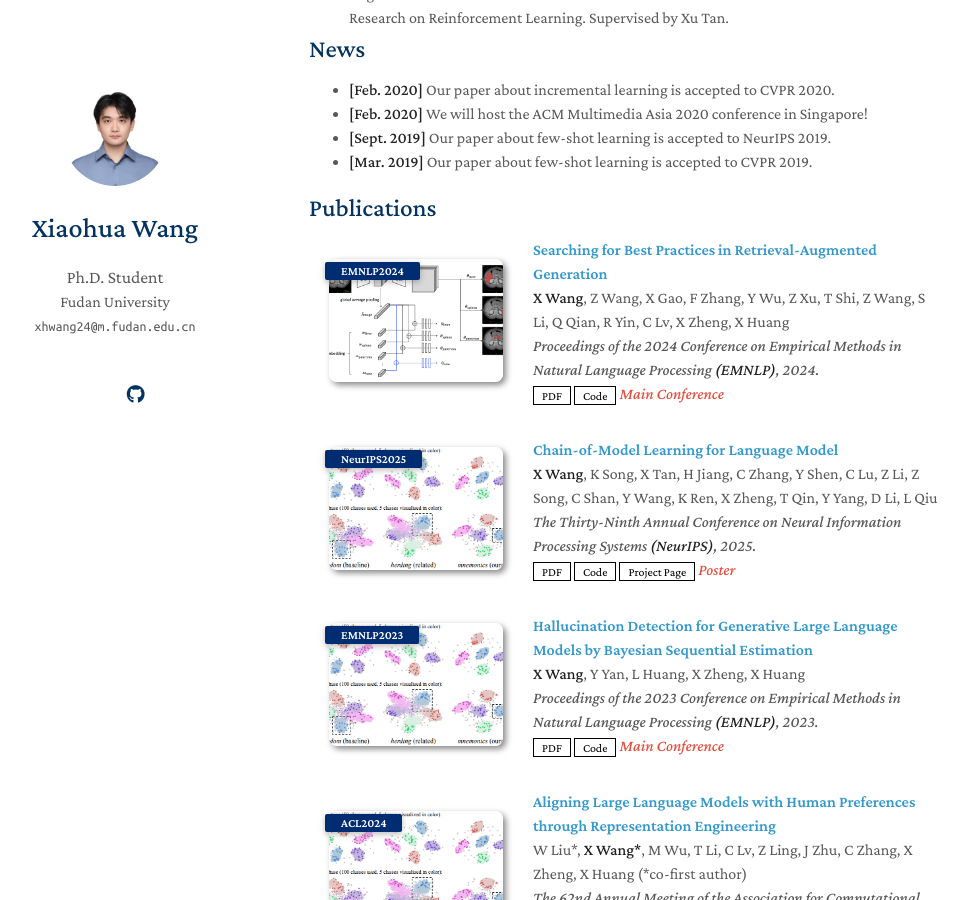
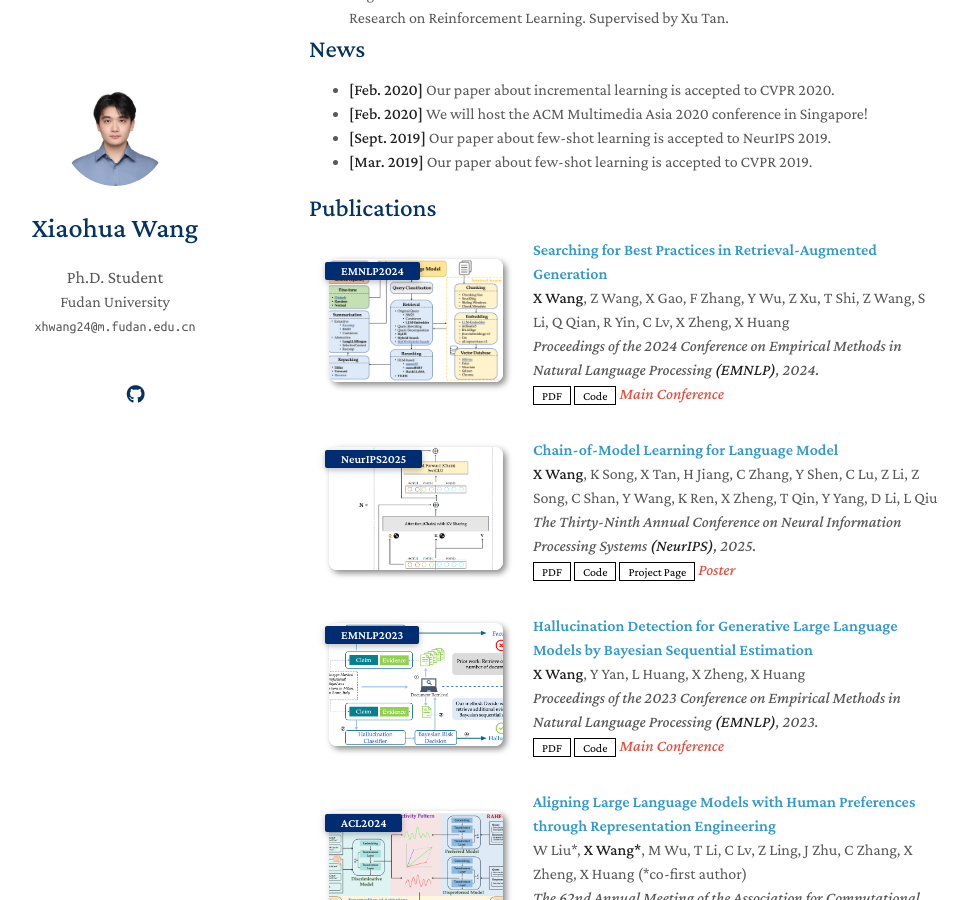
Before and after one commit to xhwang22/homepage, a Jekyll site: the page built from index.md, in a window 1280 px wide and 900 px high, scrolled down 612 px. Shown: the whole window, without its empty margins (161-1129 px from the left). Built offline with Jekyll 4.4.1, drawn with Linux system fonts in a browser that asks for light colours; a style sheet for code colours, icons or effects is not loaded; our own code applies the rules of GitHub Pages for plain Markdown files.

Commit message:
Update publication images in publications.yml

```diff
--- a/_data/publications.yml
+++ b/_data/publications.yml
@@ -7,7 +7,7 @@ main:
     pdf: https://aclanthology.org/2024.emnlp-main.981.pdf
     code: https://github.com/FudanDNN-NLP/RAG
     notes: Main Conference
-    image: ./assets/img/teaser_example_2.png
+    image: ./assets/img/RAG.png
 
   - title: "Chain-of-Model Learning for Language Model"
     authors: <strong>X Wang</strong>, K Song, X Tan, H Jiang,  C Zhang, Y Shen, C Lu, Z Li, Z Song, C Shan, Y Wang, K Ren, X Zheng, T Qin, Y Yang, D Li, L Qiu
@@ -17,7 +17,7 @@ main:
     code: https://github.com/microsoft/CoLM
     page: https://colm-lab.github.io/CoLM/
     notes: Poster
-    image: ./assets/img/teaser_example.png
+    image: ./assets/img/CoLM.png
 
   - title: "Hallucination Detection for Generative Large Language Models by Bayesian Sequential Estimation"
     authors: <strong>X Wang</strong>, Y Yan, L Huang, X Zheng, X Huang
@@ -26,7 +26,7 @@ main:
     pdf: https://aclanthology.org/2023.emnlp-main.949.pdf
     code: https://github.com/xhwang22/HallucinationDetection
     notes: Main Conference
-    image: ./assets/img/teaser_example.png
+    image: ./assets/img/hallucination.png
 
   - title: "Aligning Large Language Models with Human Preferences through Representation Engineering"
     authors: W Liu*, <strong>X Wang*</strong>, M Wu, T Li, C Lv, Z Ling, J Zhu, C Zhang, X Zheng, X Huang (*co-first author)
@@ -35,7 +35,7 @@ main:
     pdf: https://arxiv.org/pdf/2312.15997.pdf
     code: https://github.com/LiuAmber/RAHF
     notes: Main Conference
-    image: ./assets/img/teaser_example.png
+    image: ./assets/img/RAHF.png
 
   - title: "Beyond Single Labels: Improving Conversational Recommendation through LLM-Powered Data Augmentation"
     authors: H Xu*, <strong>X Wang*</strong>, C Lv, X Zheng (*co-first author)
@@ -44,4 +44,4 @@ main:
     pdf: https://arxiv.org/pdf/2508.05657
     code: https://github.com/xu1110/FNSCRS
     notes: Main Conference
-    image: ./assets/img/teaser_example.png
+    image: ./assets/img/recommendation.png
```
